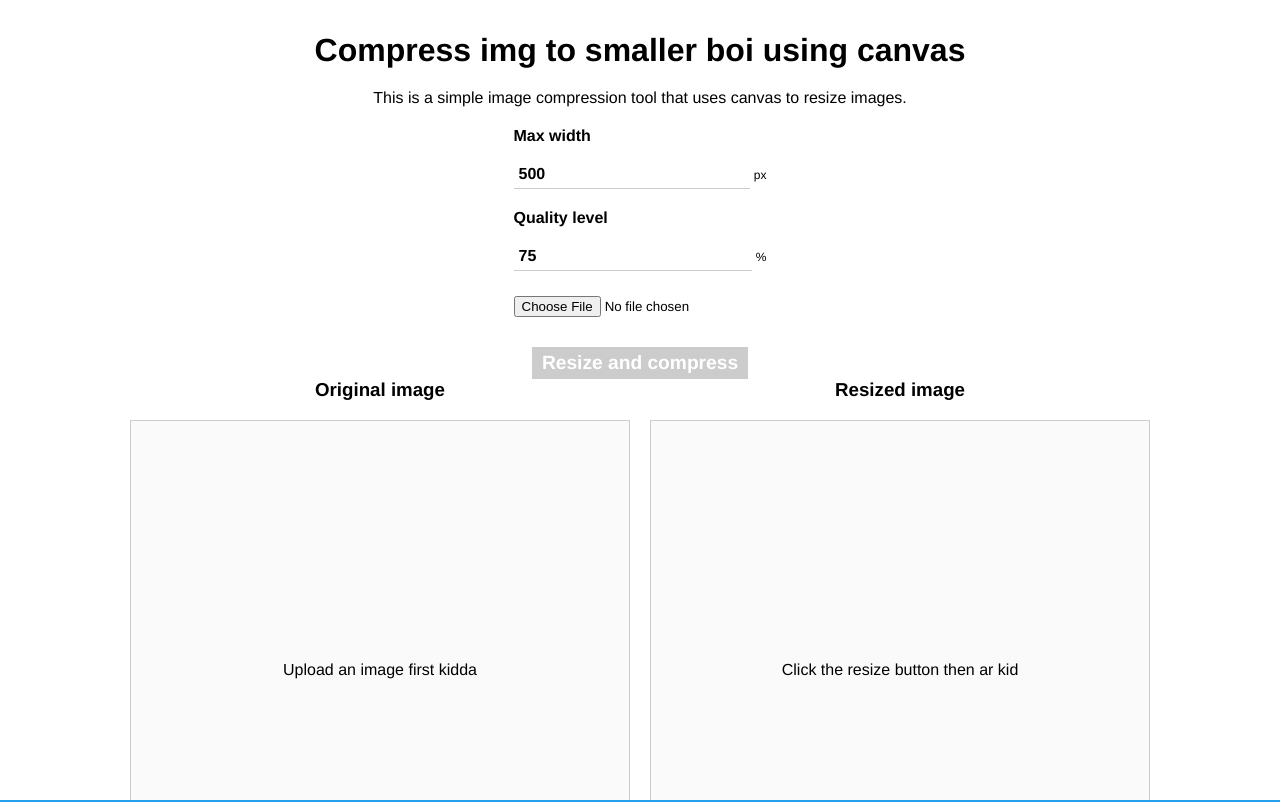
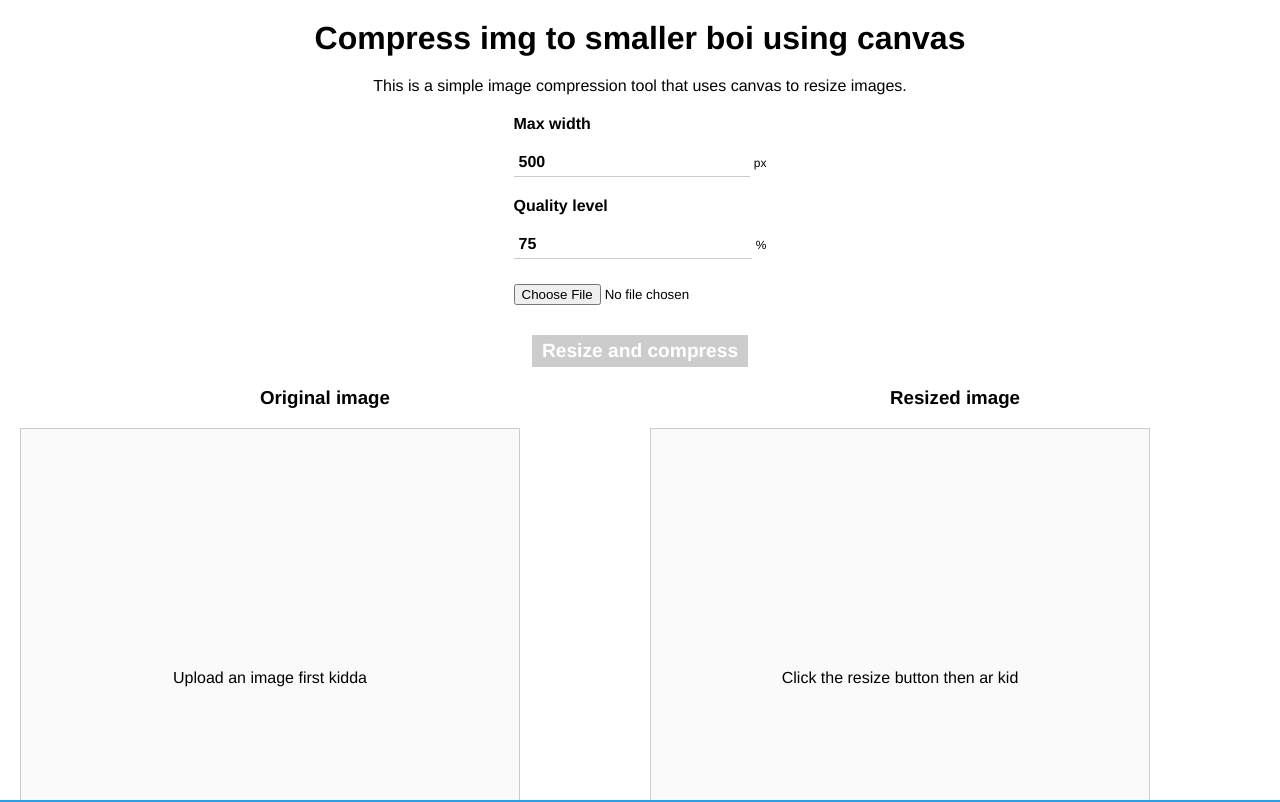
Before and after one commit to marcelpoz/client-side-image-compression, a Vue app: page / in a window 1280 px wide. Shown: the top 802 px of the page. Built offline with nearby package versions, Linux system fonts and the light colour scheme.

Commit message:
Update App.vue

```diff
--- a/src/App.vue
+++ b/src/App.vue
@@ -140,7 +140,7 @@ export default {
 <style lang="scss" scoped>
 #app {
   min-height: 100vh;
-  padding: 3.2rem;
+  padding: 2rem;
   text-align: center;
 
   &.size-reduction-active {
@@ -158,8 +158,15 @@ export default {
 }
 
 .output {
-  display: flex;
+  display: grid;
+  width: 100%;
+  grid-template-columns: minmax(0, 1fr);
   gap: 2rem;
+  margin: 2rem 0;
+
+  @media screen and (min-width: 768px) {
+    grid-template-columns: minmax(0, 1fr) minmax(0, 1fr);
+  }
 }
 
 h1 {
```
